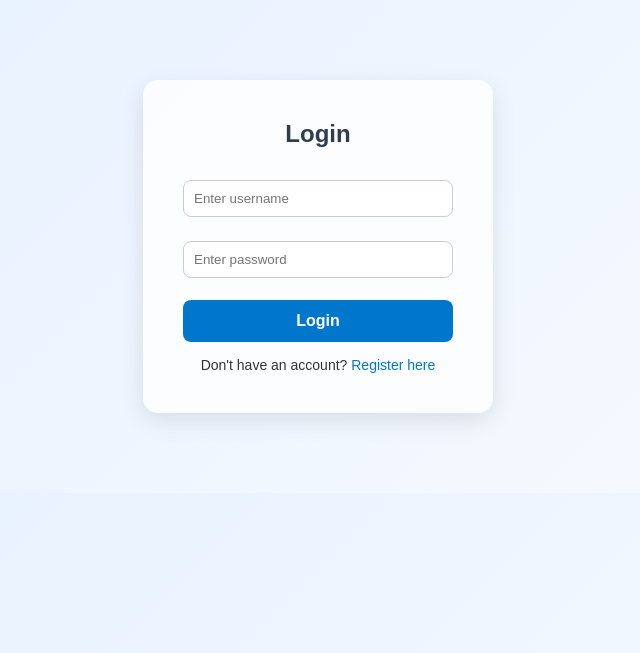
After one commit to Anushri23-code/Oral_Cancer_Risk_Prediction, a Flask app: page /login in a window 1280 px wide. The commit adds this page. Shown: the top 653 px of the page, without its empty margins (322-962 px from the left). Run offline with Flask 3, Linux system fonts and the light colour scheme; parts of the project's set-up code (start-up, migrations or seed data) failed here and were passed over.

Commit message:
updated app.py,login/register page

```diff
--- a/app.py
+++ b/app.py
@@ -1,23 +1,79 @@
-from flask import Flask, render_template, request
+from flask import Flask, render_template, request, redirect, url_for
 import pandas as pd
 import joblib
 import os
 from datetime import datetime
 import csv
 
-# Initialize Flask app
 app = Flask(__name__)
+
+# -----------------------
+# Users CSV for persistent login
+# -----------------------
+USERS_FILE = "data/users.csv"
+
+def load_users():
+    if not os.path.exists(USERS_FILE):
+        return {}
+    with open(USERS_FILE, newline='', encoding='utf-8') as f:
+        reader = csv.DictReader(f)
+        return {row['username']: row['password'] for row in reader}
+
+def save_user(username, password):
+    os.makedirs("data", exist_ok=True)
+    file_exists = os.path.isfile(USERS_FILE)
+    with open(USERS_FILE, "a", newline="", encoding="utf-8") as f:
+        writer = csv.DictWriter(f, fieldnames=["username", "password"])
+        if not file_exists:
+            writer.writeheader()
+        writer.writerow({"username": username, "password": password})
+
+# -----------------------
+# Welcome Page
+# -----------------------
 @app.route("/")
 def welcome():
     return render_template("welcome.html")
 
-if __name__ == "__main__":
-    app.run(debug=True)
+# -----------------------
+# Login Page
+# -----------------------
+@app.route("/login", methods=["GET", "POST"])
+def login():
+    users = load_users()
+    if request.method == "POST":
+        username = request.form["username"]
+        password = request.form["password"]
+        if username in users and users[username] == password:
+            return redirect("/index")  # redirect to prediction page
+        else:
+            return render_template("login.html", error="Invalid username or password")
+    return render_template("login.html")
+
+# -----------------------
+# Register Page
+# -----------------------
+@app.route("/register", methods=["GET", "POST"])
+def register():
+    users = load_users()
+    if request.method == "POST":
+        username = request.form["username"]
+        password = request.form["password"]
+        if username in users:
+            return render_template("register.html", error="User already exists")
+        save_user(username, password)
+        return redirect("/login")
+    return render_template("register.html")
+
+# -----------------------
 # Load trained model
+# -----------------------
 MODEL_PATH = "model/pipeline.joblib"
 model = joblib.load(MODEL_PATH)
 
-# Function to save prediction to CSV
+# -----------------------
+# Function to save prediction
+# -----------------------
 def save_prediction(record):
     os.makedirs("data", exist_ok=True)
     csv_path = "data/predictions.csv"
@@ -28,11 +84,12 @@ def save_prediction(record):
             writer.writeheader()
         writer.writerow(record)
 
-# Main route for prediction
-@app.route("/", methods=["GET", "POST"])
+# -----------------------
+# Prediction Page
+# -----------------------
+@app.route("/index", methods=["GET", "POST"])
 def index():
     if request.method == "POST":
-        # Collect all form inputs
         name = request.form.get("name")
         age = request.form.get("age", type=int)
         gender = request.form.get("gender")
@@ -45,7 +102,6 @@ def index():
         oral_condition = request.form.get("oral_condition")
         symptoms_text = request.form.get("symptoms_text", "")
 
-        # Prepare dataframe for model
         X_input = pd.DataFrame([{
             "age": age,
             "gender": gender,
@@ -59,13 +115,11 @@ def index():
             "symptoms_text": symptoms_text
         }])
 
-        # Make prediction
         probs = model.predict_proba(X_input)[0]
         classes = model.classes_
         pred_label = classes[probs.argmax()]
         pred_prob = probs.max()
 
-        # Save record
         record = {
             "timestamp": datetime.now().isoformat(),
             "name": name,
@@ -84,7 +138,6 @@ def index():
         }
         save_prediction(record)
 
-        # Render result page
         return render_template("result.html",
                                name=name,
                                label=pred_label,
@@ -93,7 +146,9 @@ def index():
                                record=record)
     return render_template("index.html")
 
-# Route to view prediction history
+# -----------------------
+# Prediction History Page
+# -----------------------
 @app.route("/history")
 def history():
     csv_path = "data/predictions.csv"
@@ -104,9 +159,10 @@ def history():
         reader = csv.DictReader(f)
         records = list(reader)
 
-    # Show newest first
     return render_template("history.html", records=records[::-1])
 
+# -----------------------
 # Run Flask app
+# -----------------------
 if __name__ == "__main__":
     app.run(debug=True)
--- /dev/null
+++ b/data/users.csv
@@ -0,0 +1,3 @@
+username,password
+amishakotian2005@gmail.com,Amisha@2005
+amisha,Amisha@2005
--- a/static/style.css
+++ b/static/style.css
@@ -158,3 +158,124 @@ nav a:hover { color: #0077cc; }
   width: 120px;  /* adjust as needed */
   height: 120px;
 }
+/* ------------------------
+   Login/Register Card Styles
+------------------------- */
+.auth-container {
+    display: flex;
+    justify-content: center;
+    align-items: center;
+    min-height: 100vh;
+    padding: 20px;
+    background: linear-gradient(135deg, #74ebd5, #acb6e5);
+}
+
+.auth-card {
+    background: #fff;
+    padding: 40px 30px;
+    border-radius: 15px;
+    box-shadow: 0 10px 25px rgba(0,0,0,0.2);
+    width: 350px;
+    text-align: center;
+}
+
+.auth-card h2 {
+    margin-bottom: 25px;
+    color: #2c3e50;
+}
+
+.auth-card input {
+    width: 100%;
+    padding: 12px;
+    margin: 10px 0;
+    border-radius: 8px;
+    border: 1px solid #ccc;
+}
+
+.auth-card button {
+    width: 100%;
+    padding: 12px;
+    margin-top: 15px;
+    border: none;
+    border-radius: 8px;
+    background: #3498db;
+    color: #fff;
+    font-weight: bold;
+    cursor: pointer;
+    transition: 0.3s;
+}
+
+.auth-card button:hover {
+    background: #2980b9;
+}
+
+.register-btn {
+    background: #2ecc71;
+}
+
+.register-btn:hover {
+    background: #27ae60;
+}
+
+.auth-card p {
+    margin-top: 15px;
+    font-size: 14px;
+}
+
+.auth-card p a {
+    color: #0077cc;
+    text-decoration: none;
+}
+
+.auth-card p a:hover {
+    text-decoration: underline;
+}
+
+.error {
+    color: red;
+    font-size: 14px;
+    margin-top: 10px;
+}
+.auth-card {
+    width: 350px;
+    margin: 80px auto;
+    padding: 40px;
+    background: #ffffffcc;
+    border-radius: 15px;
+    box-shadow: 0 8px 25px rgba(0,0,0,0.1);
+    text-align: center;
+}
+
+.auth-card h2 {
+    margin-bottom: 20px;
+    color: #2c3e50;
+}
+
+.auth-card input {
+    width: 100%;
+    padding: 10px;
+    margin: 12px 0;
+    border: 1px solid #ccc;
+    border-radius: 8px;
+}
+
+.auth-card button {
+    width: 100%;
+    padding: 12px;
+    background: #0077cc;
+    color: white;
+    border: none;
+    border-radius: 8px;
+    font-size: 16px;
+    cursor: pointer;
+    margin-top: 10px;
+}
+
+.auth-card button:hover {
+    background: #005fa3;
+}
+
+.auth-card .error {
+    color: red;
+    margin-bottom: 10px;
+}
--- /dev/null
+++ b/templates/login.html
@@ -0,0 +1,21 @@
+<!DOCTYPE html>
+<html>
+<head>
+  <title>Login</title>
+  <link rel="stylesheet" href="{{ url_for('static', filename='style.css') }}">
+</head>
+<body>
+<div class="auth-card">
+    <h2>Login</h2>
+    {% if error %}
+        <p class="error">{{ error }}</p>
+    {% endif %}
+    <form method="POST" autocomplete="off">
+        <input type="text" name="username" placeholder="Enter username" required autocomplete="off">
+        <input type="password" name="password" placeholder="Enter password" required autocomplete="new-password">
+        <button type="submit">Login</button>
+    </form>
+    <p>Don't have an account? <a href="{{ url_for('register') }}">Register here</a></p>
+</div>
+</body>
+</html>
```
Also changed, not shown: templates/register.html (added, +21 -0 lines).
